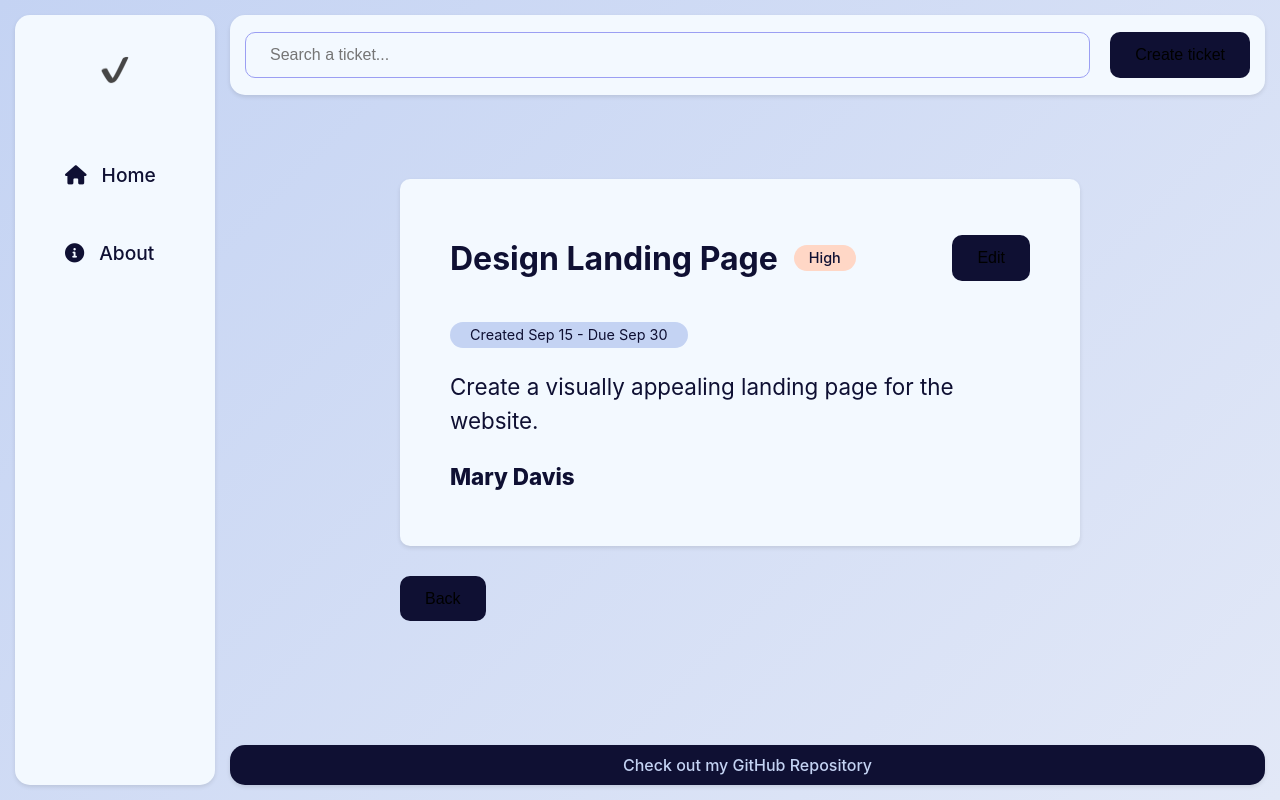
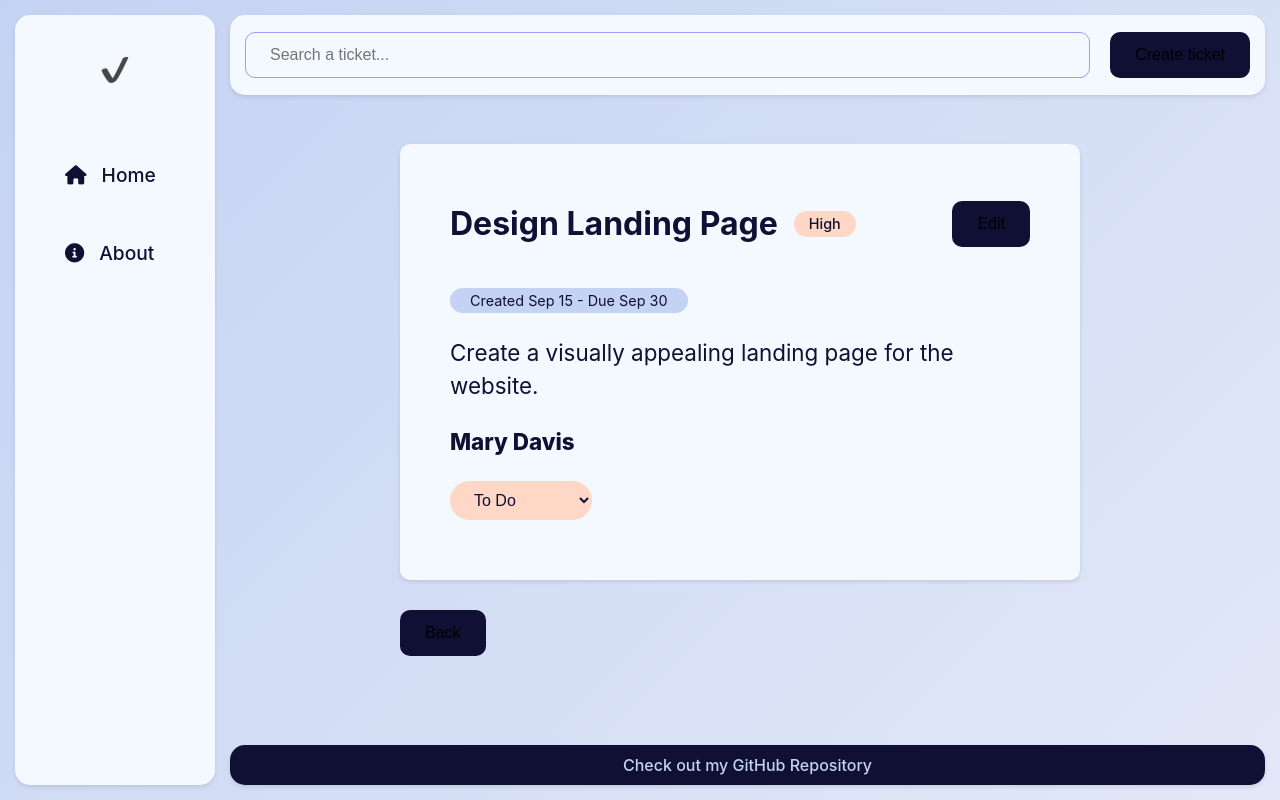
Before and after one commit to nathidaum/kanban-board-app, a React (Vite) app: page /ticket/1 in a window 1280 px wide. Built offline with nearby package versions, Linux system fonts and the light colour scheme.

Commit message:
Calculate ticket id for newly created tickets mit Max.math

```diff
--- a/src/App.jsx
+++ b/src/App.jsx
@@ -33,9 +33,16 @@ function App() {
   };
   const closeEditForm = () => setIsEditFormOpen(false);
 
+  // Calculate the initial highest ID from the ticket data
+  const initialNextId =
+    Math.max(...ticketData.map((ticket) => parseInt(ticket.id, 10))) + 1;
+    const [nextId, setNextId] = useState(initialNextId);
+
   // Function to create a new ticket
   const createTicket = (newTicketObj) => {
-    setTickets((prevTickets) => [newTicketObj, ...prevTickets]);
+    const ticketWithId = { ...newTicketObj, id: nextId }; // Assign nextId as a string
+    setTickets((prevTickets) => [ticketWithId, ...prevTickets]);
+    setNextId((prevId) => prevId + 1); // Increment nextId for the next ticket
     closeForm();
 
     // Trigger toast notification
@@ -61,12 +68,13 @@ function App() {
     closeEditForm();
   };
 
-
-   // Function to change the status of a ticket
-   const updateStatus = (ticketId, newStatus) => {
+  // Function to change the status of a ticket
+  const updateStatus = (ticketId, newStatus) => {
     setTickets((prevTickets) =>
       prevTickets.map((ticket) =>
-        ticket.id === ticketId ? { ...ticket, status: newStatus } : ticket
+        ticket.id === ticketId.toString()
+          ? { ...ticket, status: newStatus }
+          : ticket
       )
     );
   };
@@ -88,9 +96,6 @@ function App() {
       ticket.title.toLowerCase().includes(query.toLowerCase())
     );
   }, [tickets, query]);
-
-
-
 
   return (
     <div id="app">
--- a/src/components/Card/Card.jsx
+++ b/src/components/Card/Card.jsx
@@ -4,10 +4,9 @@ import "./card.css"
 const Card = ({ ticket, deleteTicket }) => {
 
   const onDragStart = (event, id) => {
-    console.log("Dragstart" + id)
-    event.dataTransfer.setData("id", id) // set the card’s id in the data transfer so it can be accessed on drop
-    event.currentTarget.classList.add("dragging")
-  }
+    event.dataTransfer.setData("id", id.toString()); // Ensure ID is string
+    event.currentTarget.classList.add("dragging");
+};
 
   const onDragEnd = (event) => {
     event.currentTarget.classList.remove("dragging")
--- a/src/components/Column/Column.jsx
+++ b/src/components/Column/Column.jsx
@@ -13,10 +13,10 @@ const Column = ({ title, tickets, status, deleteTicket, updateStatus }) => {
   };
 
   const onDrop = (event) => {
-    const id = event.dataTransfer.getData("id");
-    updateStatus(id, status); // Update the ticket status when dropped
-    event.currentTarget.classList.remove("hovered"); // Remove hovered class
-  };
+    const id = event.dataTransfer.getData("id"); // Retrieve ID as string
+    updateStatus(id, status); // Pass ID as string
+    event.currentTarget.classList.remove("hovered");
+};
 
   return (
     <div
--- a/src/components/CreateTicketForm/CreateTicketForm.jsx
+++ b/src/components/CreateTicketForm/CreateTicketForm.jsx
@@ -15,7 +15,6 @@ const CreateTicketForm = ({ callBacktoCreateTicket }) => {
     e.preventDefault();
 
     const newTicketObj = {
-      id: Date.now(),
       title,
       description,
       assignee,
--- a/src/pages/TicketDetails/TicketDetails.jsx
+++ b/src/pages/TicketDetails/TicketDetails.jsx
@@ -17,6 +17,15 @@ function TicketDetails({ tickets, callbackToUpdateStatus, onEdit }) {
     return `${month} ${day}`;
   };
 
+  // available statuses
+  const statuses = ["To Do", "In Progress", "Done"];
+  const [selectedStatus, setSelectedStatus] = useState(ticket.status);
+  const handleStatusChange = (event) => {
+    const newStatus = event.target.value;
+    setSelectedStatus(newStatus);
+    callbackToUpdateStatus(ticket.id, newStatus); // Update status in app
+  };
+
   return (
     <div className="ticket-details">
       <div className="detailed-card">
@@ -33,6 +42,18 @@ function TicketDetails({ tickets, callbackToUpdateStatus, onEdit }) {
         </p>
         <p>{ticket.description}</p>
         <p className="assigned">{ticket.assignee}</p>
+
+        {/* dropdown menu to change state */}
+        <select
+          className="dropdown"
+          id="status"
+          value={selectedStatus}
+          onChange={handleStatusChange}
+        >
+          <option value="To Do">To Do</option>
+          <option value="In Progress">In Progress</option>
+          <option value="Done">Done</option>
+        </select>
       </div>
 
       <div className="buttons">
```
